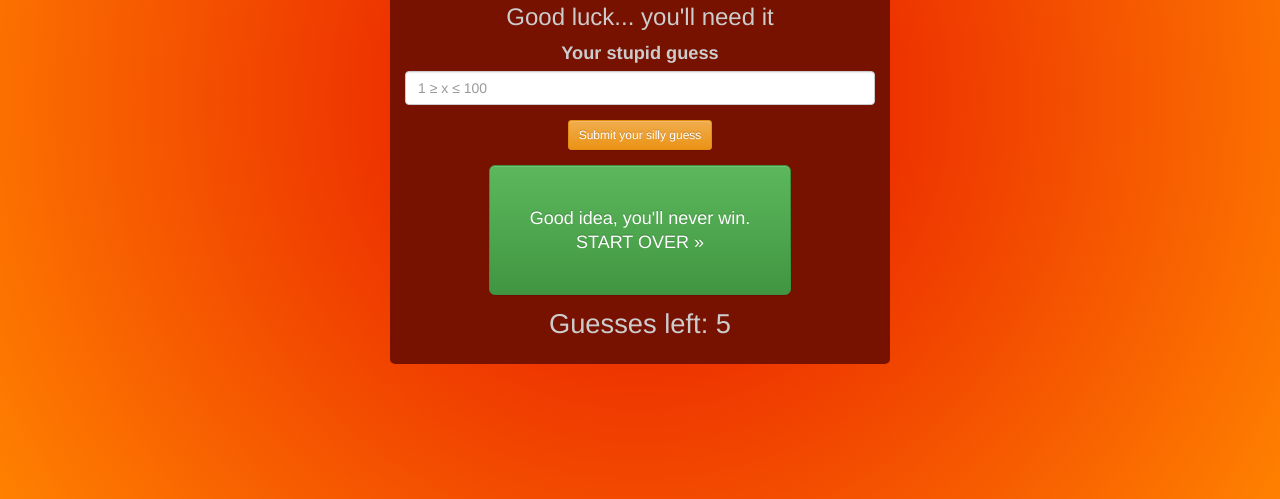
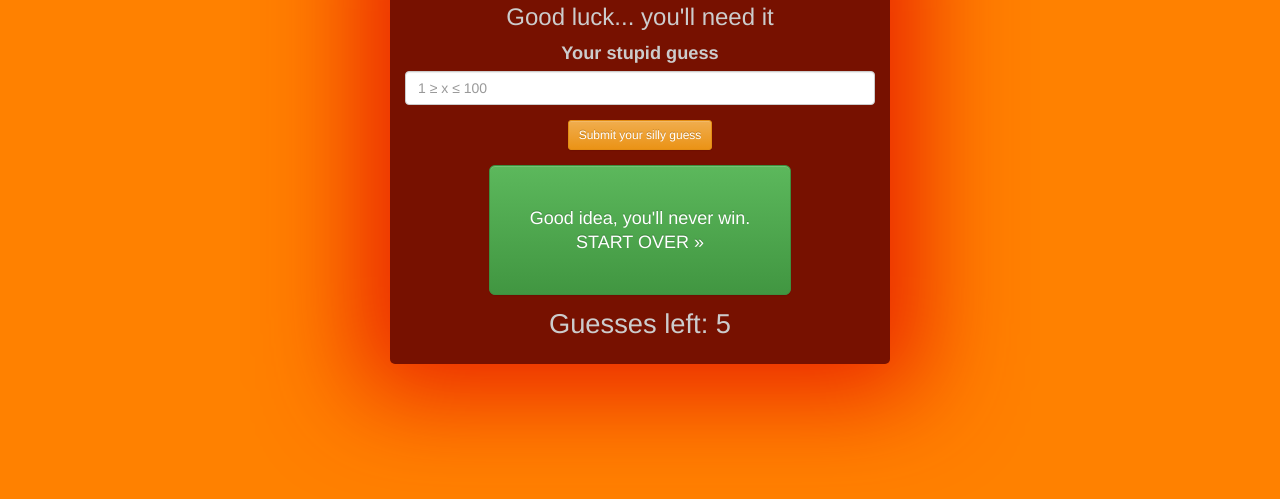
Before and after one commit to seanjohnite/flaming-nemesis, a plain HTML site: page index.html in a window 1280 px wide. Shown: the part 301-800 px from the top of the page. Drawn offline with nearby package versions, Linux system fonts and the light colour scheme; a script that the page names is missing.

Commit message:
change from gradient to box-shadow

```diff
--- a/css/styles.css
+++ b/css/styles.css
@@ -3,9 +3,9 @@
  */
 
 html, body {
-	background-image: radial-gradient(circle, #ea2300 0%,  #ea2300 20%, #ff8100 100%);
+	background-color: #ff8100;
 	background-repeat: no-repeat;
-	height: 100%;
+	min-height: 100%;
 
 }
 
@@ -36,6 +36,7 @@ html, body {
 	font-size: 1.3em;
 	color: #ccc;
 	background-color: #771100;
+	box-shadow: 0 0 100px 30px #ea2300;
 }
 
 .guesses-left {
```
